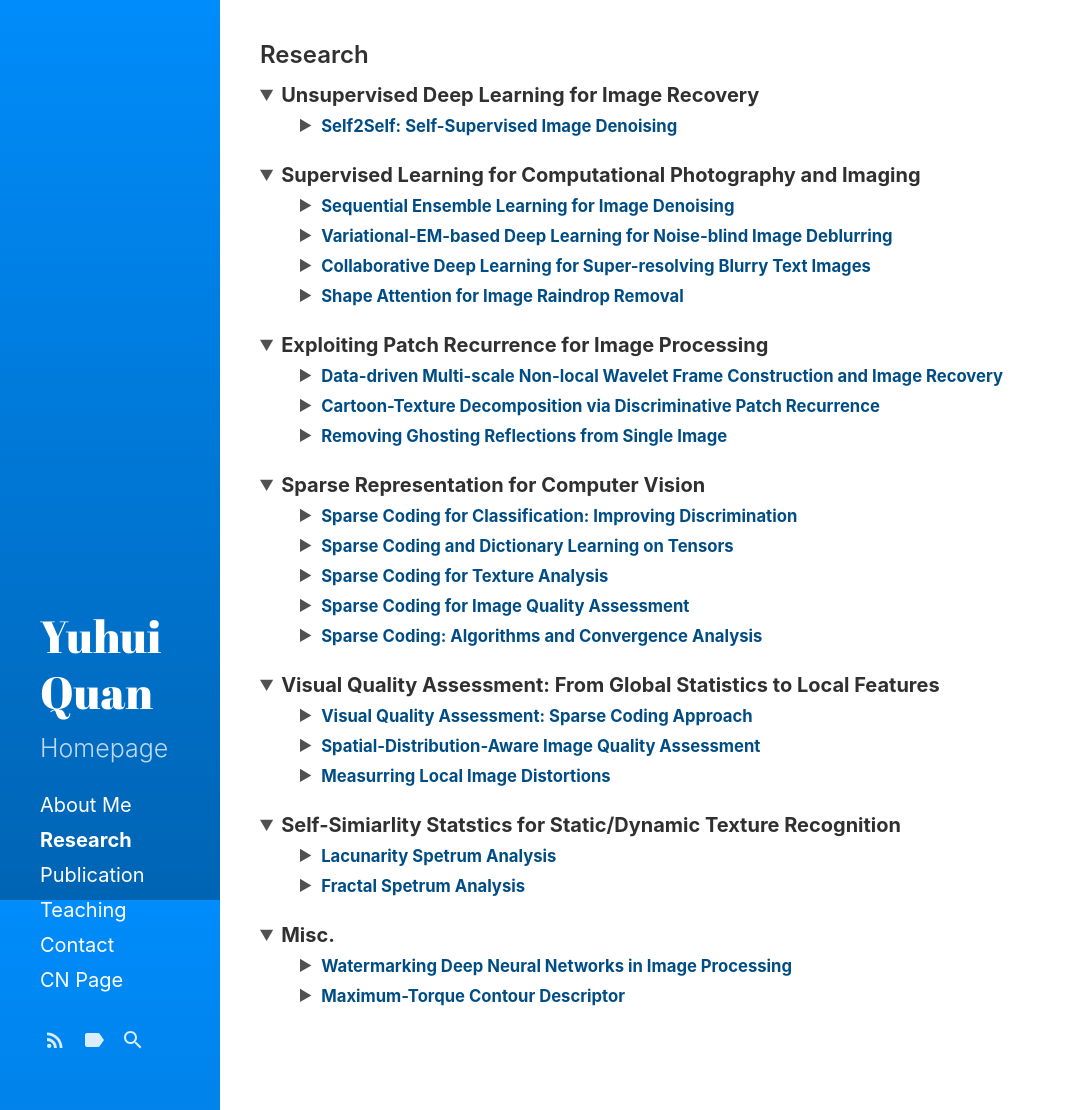
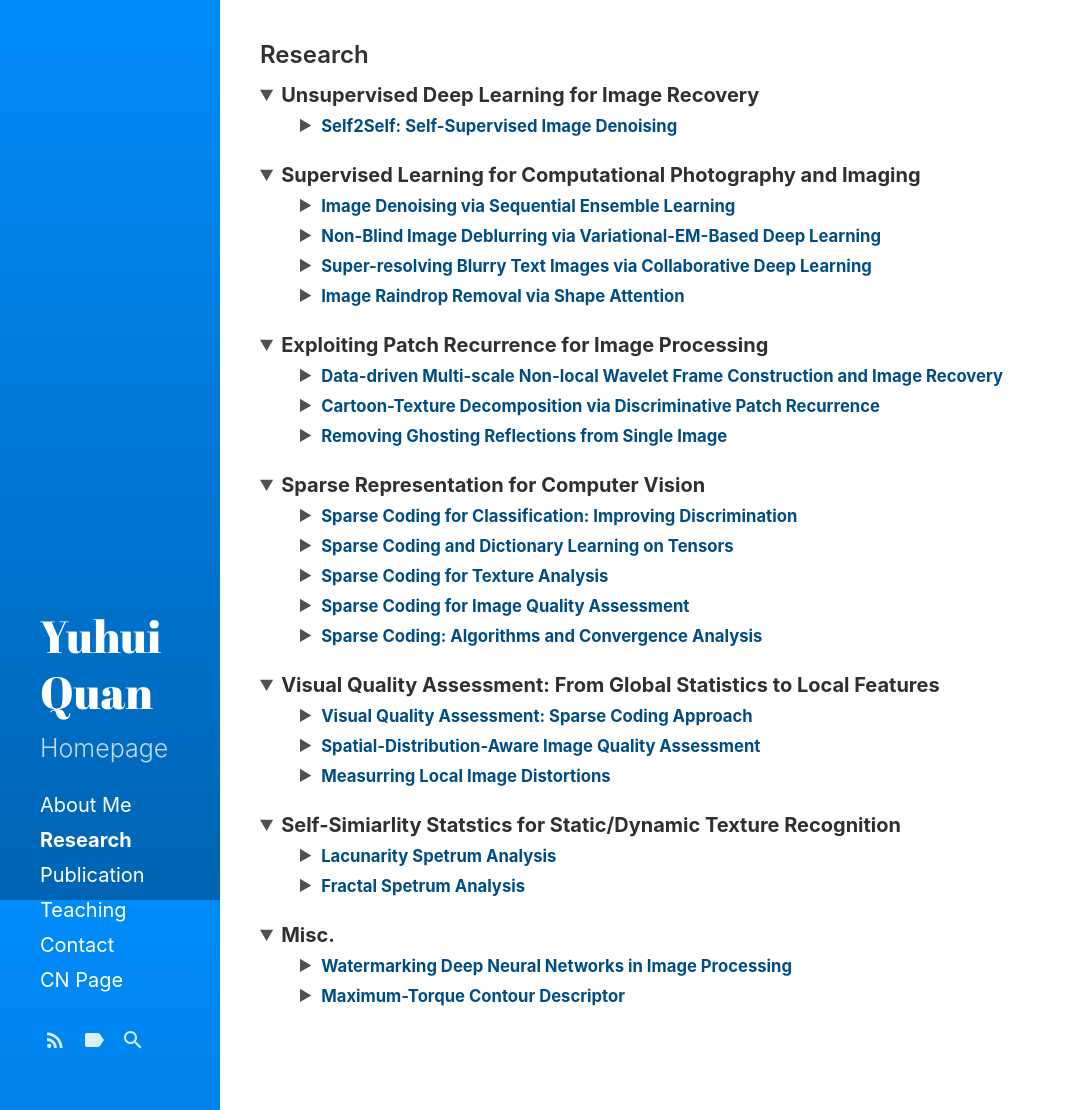
Before and after one commit to csyhquan/csyhquan.github.io, a Jekyll site: the page built from research.md, in a window 1280 px wide and 1110 px high. Shown: the whole window, without its empty margins (0-1066 px from the left). Built offline with Jekyll 4.4.1, drawn with Linux system fonts in a browser that asks for light colours.

Commit message:
Update research.md

```diff
--- a/research.md
+++ b/research.md
@@ -41,7 +41,7 @@ sidebar_link: true
 <ul>
 <!--2-1-->
 <details>
-<summary><strong><small><font color="#004D86">Sequential Ensemble Learning for Image Denoising</font></small></strong></summary>
+<summary><strong><small><font color="#004D86">Image Denoising via Sequential Ensemble Learning</font></small></strong></summary>
 
 <table>
 <tbody>
@@ -61,7 +61,7 @@ sidebar_link: true
 
 <!--2-2-->
 <details>
-<summary><strong><small><font color="#004D86">Variational-EM-based Deep Learning for Noise-blind Image Deblurring</font></small></strong></summary>
+<summary><strong><small><font color="#004D86">Non-Blind Image Deblurring via Variational-EM-Based Deep Learning</font></small></strong></summary>
 
 <table>
 <tbody>
@@ -81,7 +81,7 @@ sidebar_link: true
 
 <!--2-3-->
 <details>
-<summary><strong><small><font color="#004D86">Collaborative Deep Learning for Super-resolving Blurry Text Images</font></small></strong></summary>
+<summary><strong><small><font color="#004D86"> Super-resolving Blurry Text Images via Collaborative Deep Learning</font></small></strong></summary>
 
 <table>
 <tbody>
@@ -103,7 +103,7 @@ sidebar_link: true
 
 <!--2-4-->
 <details>
-<summary><strong><small><font color="#004D86">Shape Attention for Image Raindrop Removal</font></small></strong></summary>
+<summary><strong><small><font color="#004D86"> Image Raindrop Removal via Shape Attention</font></small></strong></summary>
 
 <table>
 <tbody>
```
